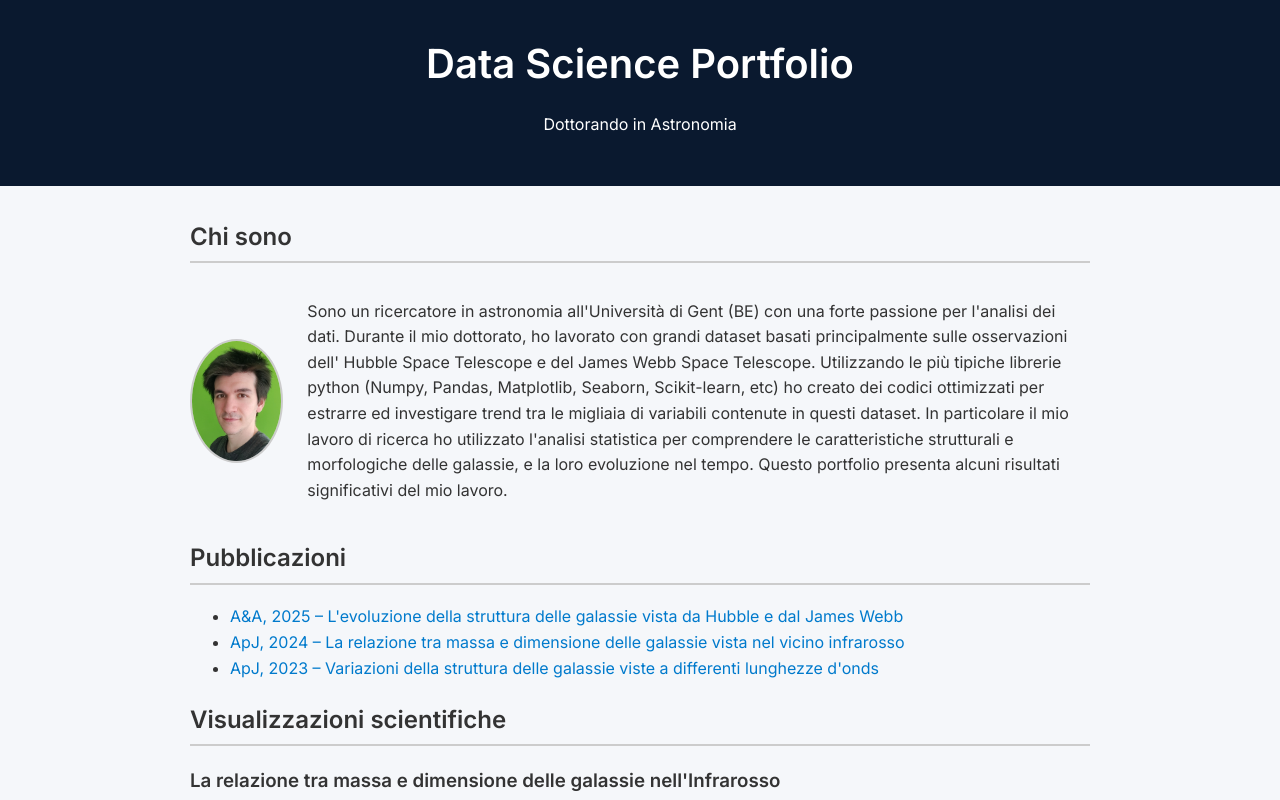
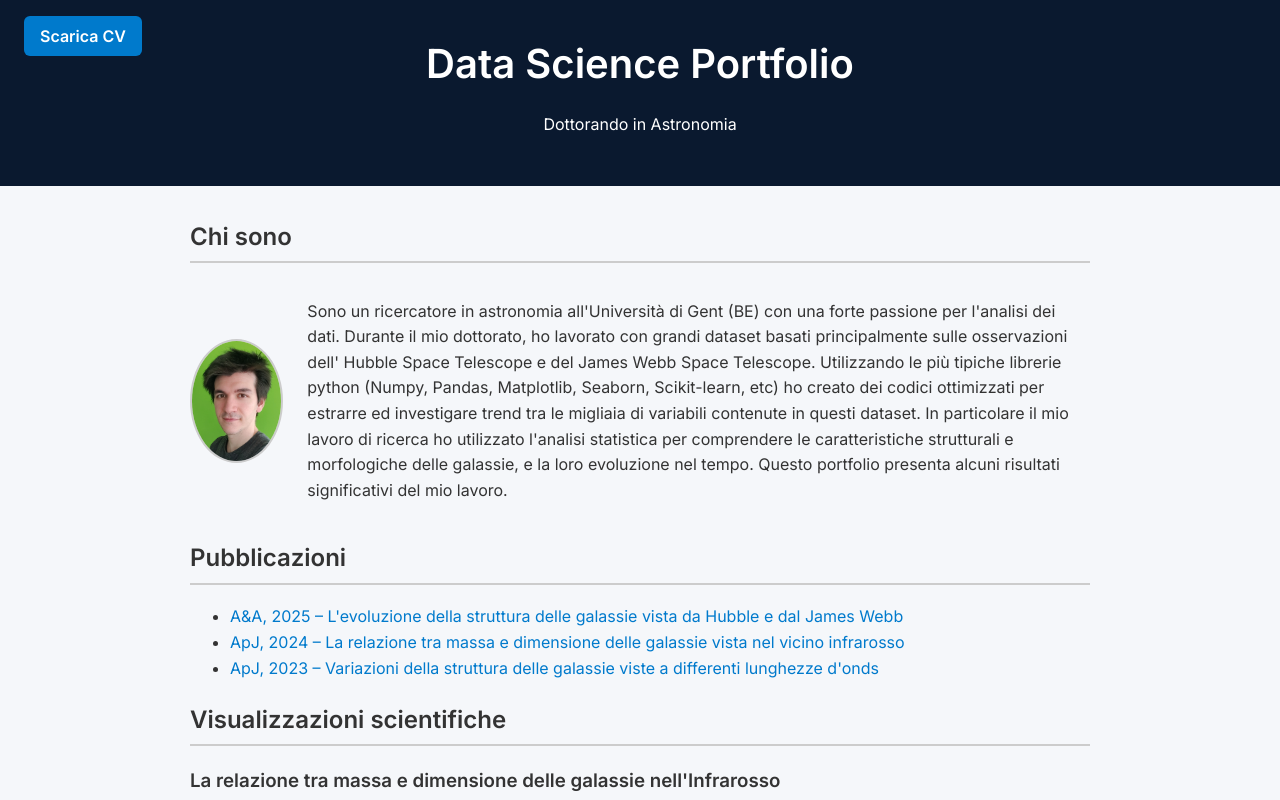
Before and after one commit to MarcoMartorano/MyPortfolio, a plain HTML site: page index.html in a window 1280 px wide. Shown: the top 800 px of the page. Drawn offline with Linux system fonts and the light colour scheme.

Commit message:
Update index.html

```diff
--- a/index.html
+++ b/index.html
@@ -3,7 +3,7 @@
 <head>
   <meta charset="UTF-8">
   <meta name="viewport" content="width=device-width, initial-scale=1.0">
-  <title>Data Science Portfolio | [Tuo Nome]</title>
+  <title>My Portfolio | [Marco Martorano]</title>
   <link href="https://fonts.googleapis.com/css2?family=Inter:wght@400;600&display=swap" rel="stylesheet">
   <style>
     body {
@@ -19,10 +19,27 @@
       color: #fff;
       padding: 2rem;
       text-align: center;
+      position: relative;
     }
     header h1 {
       margin: 0;
       font-size: 2.5rem;
+    }
+    .cv-button {
+      position: absolute;
+      top: 1.5rem;
+      left: 1.5rem;
+    }
+    .cv-button a {
+      background-color: #007acc;
+      color: white;
+      padding: 0.6rem 1rem;
+      border-radius: 6px;
+      text-decoration: none;
+      font-weight: 600;
+    }
+    .cv-button a:hover {
+      background-color: #005fa3;
     }
     .container {
       max-width: 900px;
@@ -72,6 +89,9 @@
 </head>
 <body>
   <header>
+    <div class="cv-button">
+      <a href="cv.pdf" target="_blank">Scarica CV</a>
+    </div>
     <h1>Data Science Portfolio</h1>
     <p>Dottorando in Astronomia</p>
   </header>
```
